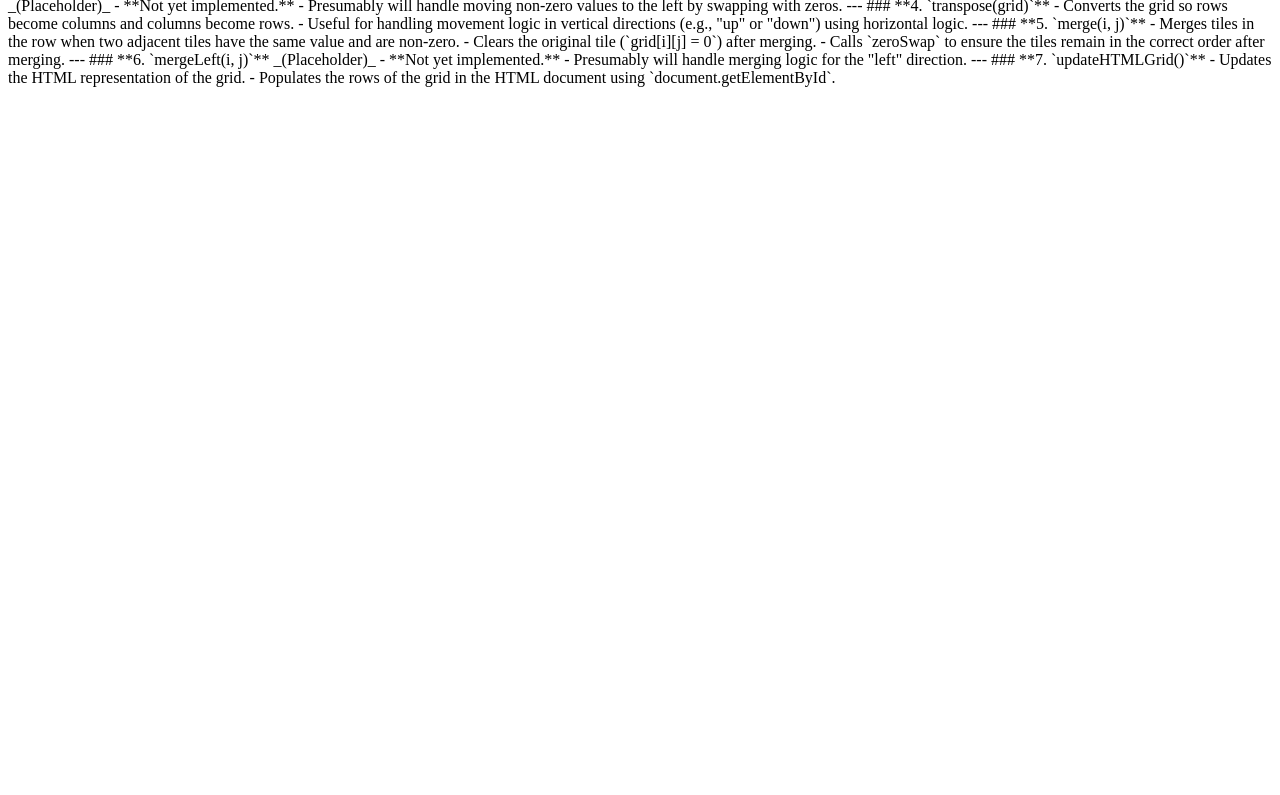
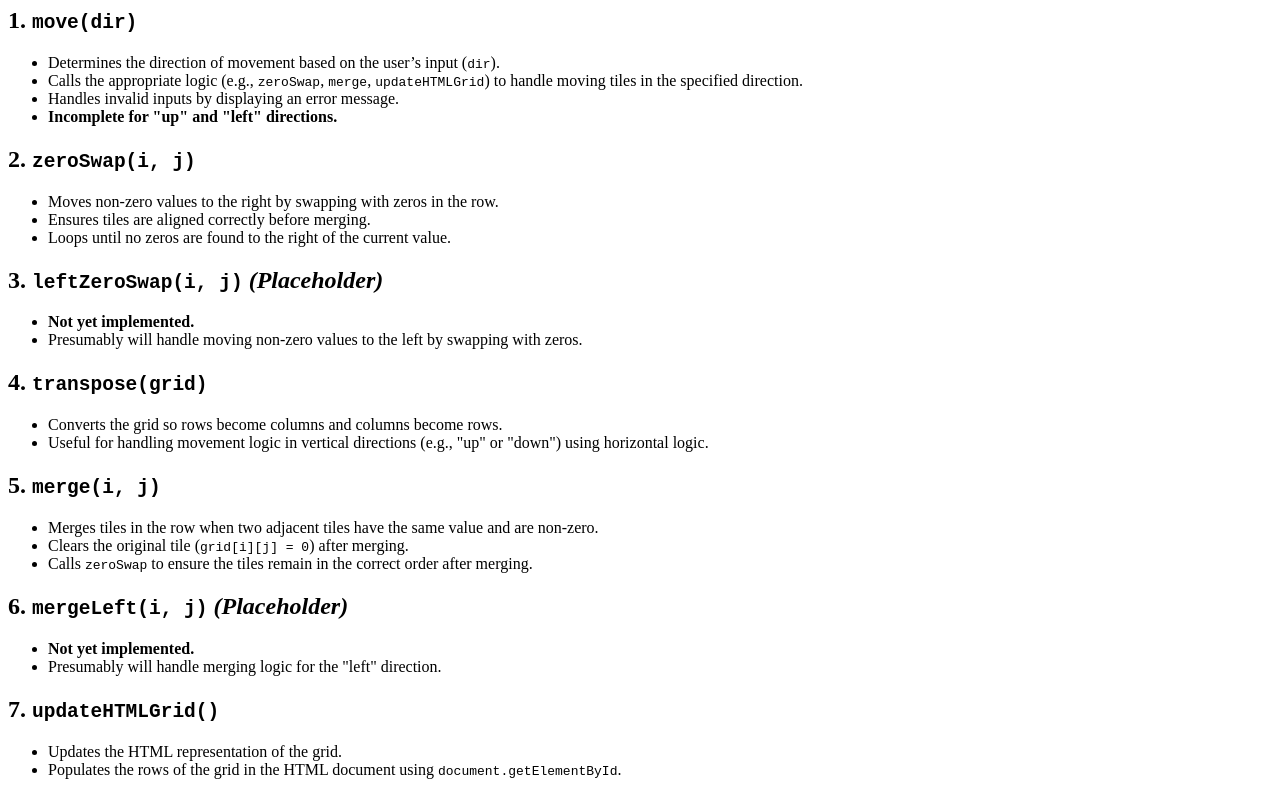
Before and after one commit to BetzalelTusk/Create-Task, a plain HTML site: page createTask_breadBoard.HTML in a window 1280 px wide. Shown: the part 73-868 px from the top of the page. Before the commit the page ends 800 px from the top, so only its background shows below. Drawn offline with Linux system fonts and the light colour scheme.

Commit message:
Update createTask_breadBoard.HTML

```diff
--- a/createTask_breadBoard.HTML
+++ b/createTask_breadBoard.HTML
@@ -1,54 +1,64 @@
 <!DOCTYPE html>
-<p>
-### **1. `move(dir)`**
-
-- Determines the direction of movement based on the user’s input (`dir`).
-- Calls the appropriate logic (e.g., `zeroSwap`, `merge`, `updateHTMLGrid`) to handle moving tiles in the specified direction.
-- Handles invalid inputs by displaying an error message.
-- **Incomplete for "up" and "left" directions.**
-
----
-
-### **2. `zeroSwap(i, j)`**
-
-- Moves non-zero values to the right by swapping with zeros in the row.
-- Ensures tiles are aligned correctly before merging.
-- Loops until no zeros are found to the right of the current value.
-
----
-
-### **3. `leftZeroSwap(i, j)`** _(Placeholder)_
-
-- **Not yet implemented.**
-- Presumably will handle moving non-zero values to the left by swapping with zeros.
-
----
-
-### **4. `transpose(grid)`**
-
-- Converts the grid so rows become columns and columns become rows.
-- Useful for handling movement logic in vertical directions (e.g., "up" or "down") using horizontal logic.
-
----
-
-### **5. `merge(i, j)`**
-
-- Merges tiles in the row when two adjacent tiles have the same value and are non-zero.
-- Clears the original tile (`grid[i][j] = 0`) after merging.
-- Calls `zeroSwap` to ensure the tiles remain in the correct order after merging.
-
----
-
-### **6. `mergeLeft(i, j)`** _(Placeholder)_
-
-- **Not yet implemented.**
-- Presumably will handle merging logic for the "left" direction.
-
----
-
-### **7. `updateHTMLGrid()`**
-
-- Updates the HTML representation of the grid.
-- Populates the rows of the grid in the HTML document using `document.getElementById`.
-
-<html>
+<html lang="en">
+<head>
+    <meta charset="UTF-8">
+    <meta name="viewport" content="width=device-width, initial-scale=1.0">
+    <title>Function Documentation</title>
+</head>
+<body>
+    <h1>Function Documentation</h1>
+    <section>
+        <h2>1. <code>move(dir)</code></h2>
+        <ul>
+            <li>Determines the direction of movement based on the user’s input (<code>dir</code>).</li>
+            <li>Calls the appropriate logic (e.g., <code>zeroSwap</code>, <code>merge</code>, <code>updateHTMLGrid</code>) to handle moving tiles in the specified direction.</li>
+            <li>Handles invalid inputs by displaying an error message.</li>
+            <li><strong>Incomplete for "up" and "left" directions.</strong></li>
+        </ul>
+    </section>
+    <section>
+        <h2>2. <code>zeroSwap(i, j)</code></h2>
+        <ul>
+            <li>Moves non-zero values to the right by swapping with zeros in the row.</li>
+            <li>Ensures tiles are aligned correctly before merging.</li>
+            <li>Loops until no zeros are found to the right of the current value.</li>
+        </ul>
+    </section>
+    <section>
+        <h2>3. <code>leftZeroSwap(i, j)</code> <em>(Placeholder)</em></h2>
+        <ul>
+            <li><strong>Not yet implemented.</strong></li>
+            <li>Presumably will handle moving non-zero values to the left by swapping with zeros.</li>
+        </ul>
+    </section>
+    <section>
+        <h2>4. <code>transpose(grid)</code></h2>
+        <ul>
+            <li>Converts the grid so rows become columns and columns become rows.</li>
+            <li>Useful for handling movement logic in vertical directions (e.g., "up" or "down") using horizontal logic.</li>
+        </ul>
+    </section>
+    <section>
+        <h2>5. <code>merge(i, j)</code></h2>
+        <ul>
+            <li>Merges tiles in the row when two adjacent tiles have the same value and are non-zero.</li>
+            <li>Clears the original tile (<code>grid[i][j] = 0</code>) after merging.</li>
+            <li>Calls <code>zeroSwap</code> to ensure the tiles remain in the correct order after merging.</li>
+        </ul>
+    </section>
+    <section>
+        <h2>6. <code>mergeLeft(i, j)</code> <em>(Placeholder)</em></h2>
+        <ul>
+            <li><strong>Not yet implemented.</strong></li>
+            <li>Presumably will handle merging logic for the "left" direction.</li>
+        </ul>
+    </section>
+    <section>
+        <h2>7. <code>updateHTMLGrid()</code></h2>
+        <ul>
+            <li>Updates the HTML representation of the grid.</li>
+            <li>Populates the rows of the grid in the HTML document using <code>document.getElementById</code>.</li>
+        </ul>
+    </section>
+</body>
+</html>
```
